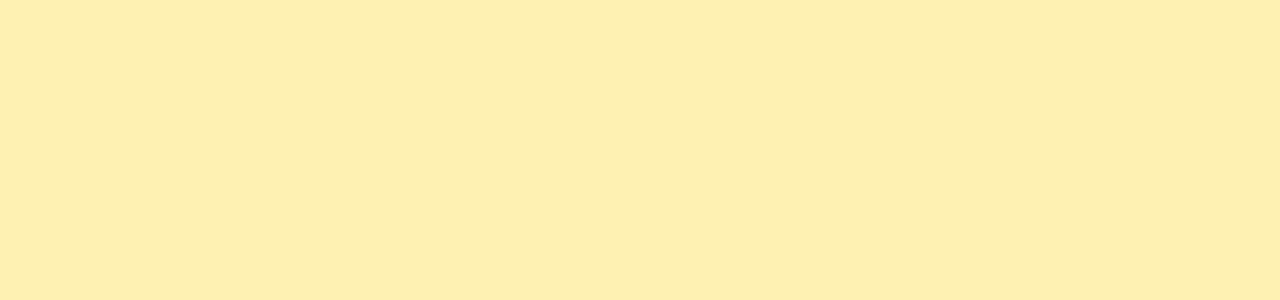
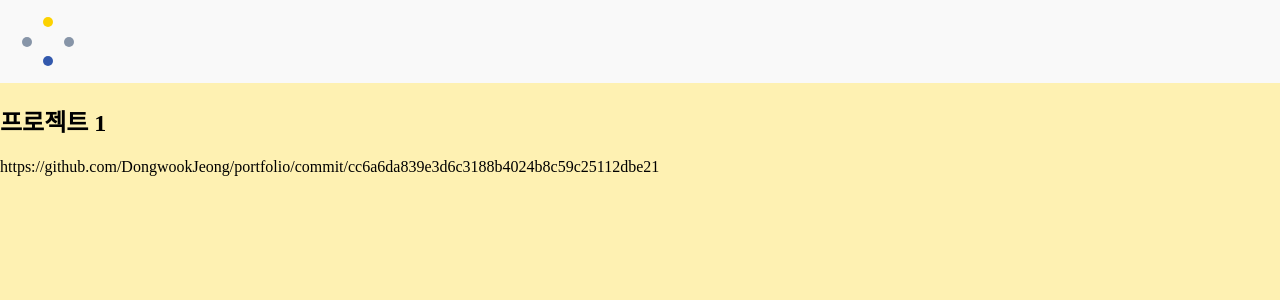
Before and after one commit to DongwookJeong/portfolio, a JavaScript app in the folder my-portfolio/: page /projects/1 in a window 1280 px wide. Before the commit this address had no page. Shown: the top 300 px of the page. Built offline with nearby package versions, Linux system fonts and the light colour scheme; the HTML template or start-up script is replaced by a standard one.

Commit message:
projects 컴포넌트에 각각의 id값과 각각의 프로젝트에 맞는 주소를 묶는 방법 구상중

```diff
--- a/my-portfolio/src/App.js
+++ b/my-portfolio/src/App.js
@@ -3,6 +3,8 @@
 import Home from "./pages/Home";
 import Contect from "./pages/Contect";
 import HeadLayout from "./HeadLayout";
+import Project from "./pages/Project";
+import Projects from "./pages/Projects";
 
 const App = () => {
   return (
@@ -11,6 +13,8 @@
         <Route index element={<Home />} />
         <Route path="/abouts/:username" element={<About />} />
         <Route path="/contect" element={<Contect />} />
+        <Route path="/projects" element={<Projects />} />
+        <Route path="/projects/:id" element={<Project />} />
       </Route>
     </Routes>
   );
--- a/my-portfolio/src/pages/About.js
+++ b/my-portfolio/src/pages/About.js
@@ -7,6 +7,9 @@
     detail: "자세한 소개소개",
     github: "https://github.com/DongwookJeong",
     email: "nolhoon211@gmail.com",
+    pj1: "https://github.com/DongwookJeong",
+    pj2: "https://github.com/DongwookJeong/portfolio/commit/cc6a6da839e3d6c3188b4024b8c59c25112dbe21",
+    pj3: "https://github.com/DongwookJeong",
   },
 };
 export const About = () => {
--- a/my-portfolio/src/pages/Home.js
+++ b/my-portfolio/src/pages/Home.js
@@ -12,6 +12,9 @@
         <li>
           <Link to="/Contect">contect</Link>
         </li>
+        <li>
+          <Link to="/Projects">projects</Link>
+        </li>
       </ul>
     </div>
   );
--- a/my-portfolio/src/pages/Project.js
+++ b/my-portfolio/src/pages/Project.js
@@ -0,0 +1,14 @@
+import { useParams } from "react-router-dom";
+import { me } from "./About";
+
+const Project = () => {
+  const { id } = useParams();
+  return (
+    <div>
+      <h2>프로젝트 {id}</h2>
+      <p>{me.dongwook.pj2}</p>
+    </div>
+  );
+};
+
+export default Project;
--- /dev/null
+++ b/my-portfolio/src/pages/Projects.js
@@ -0,0 +1,18 @@
+import { Link } from "react-router-dom";
+const Projects = () => {
+  return (
+    <ul>
+      <li>
+        <Link to="/projects/1">프로젝트 1</Link>
+      </li>
+      <li>
+        <Link to="/projects/2">프로젝트 2</Link>
+      </li>
+      <li>
+        <Link to="/projects/3">프로젝트 3</Link>
+      </li>
+    </ul>
+  );
+};
+
+export default Projects;
```
